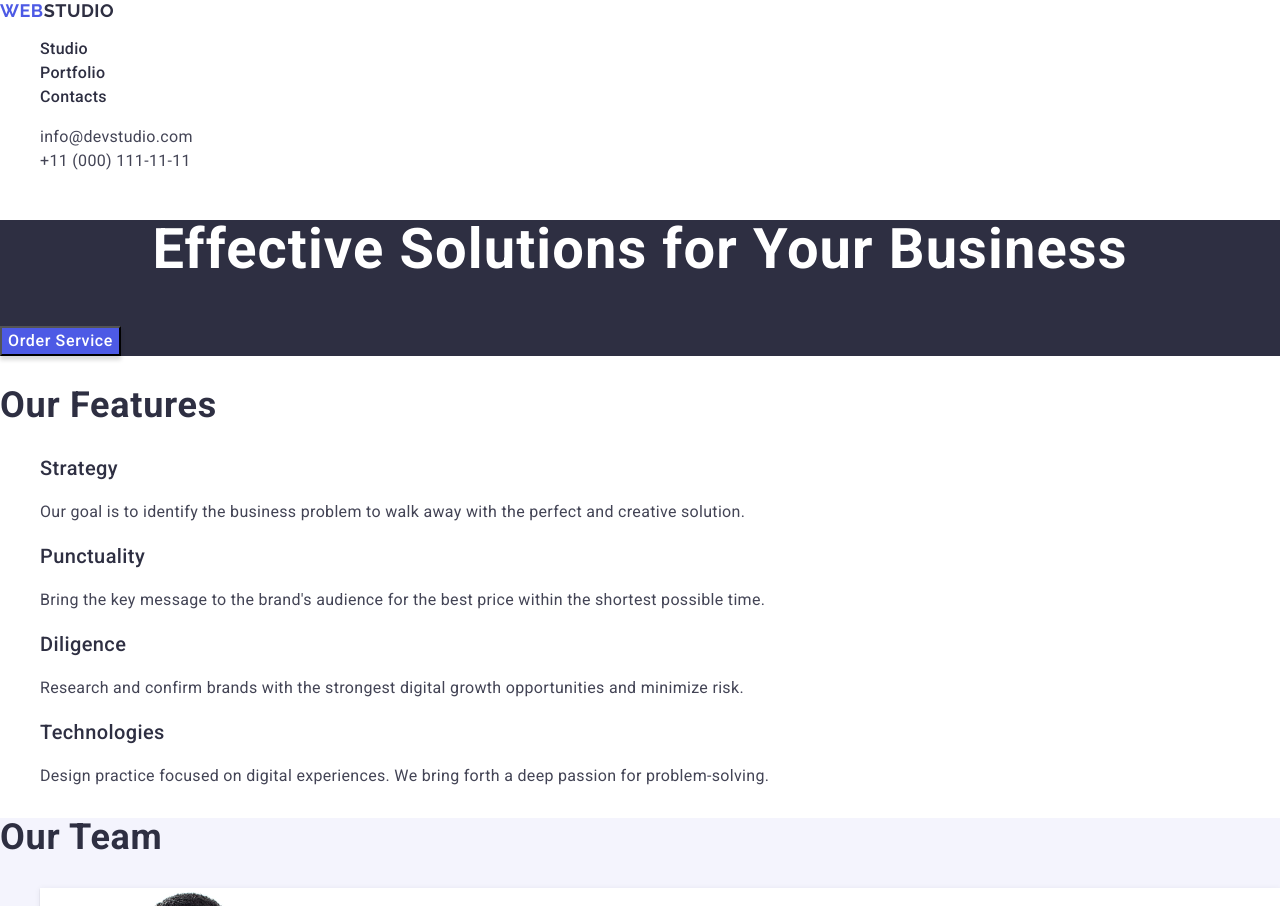
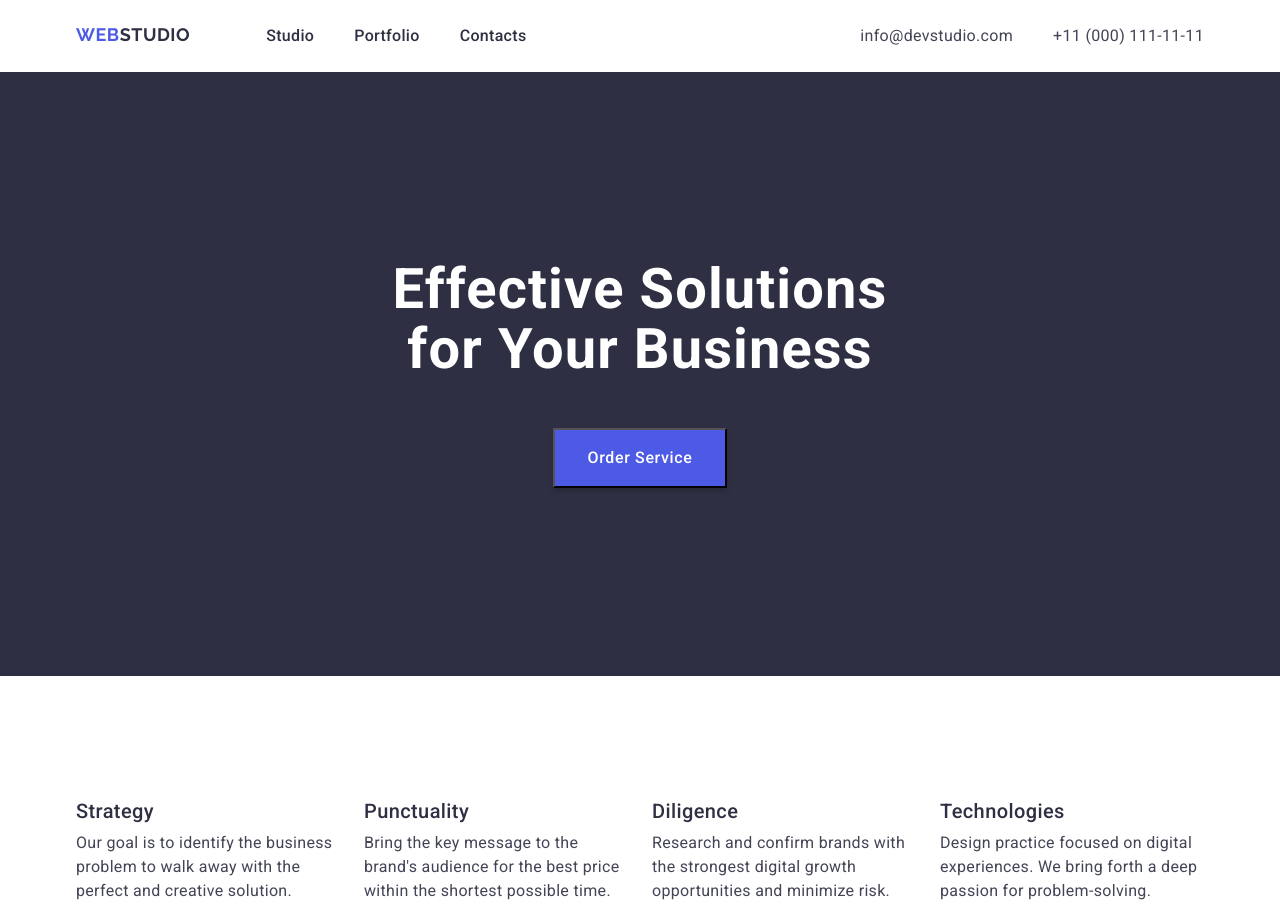
Before and after one commit to Dmyttro4308/goit-markup-hw-03, a plain HTML site: page index.html in a window 1280 px wide. Shown: the top 906 px of the page. Drawn offline with nearby package versions, Linux system fonts and the light colour scheme.

Commit message:
add index file

```diff
--- a/css/styles.css
+++ b/css/styles.css
@@ -4,8 +4,24 @@ body {
   color: #2e2f42;
 }
 
+html {
+  scroll-behavior: smooth;
+}
+
 ul {
   list-style-type: none;
+  margin-block: 0;
+  padding-left: 0;
+}
+
+p,
+h1,
+h2,
+h3,
+h4,
+h5,
+h6 {
+  margin-block: 0;
 }
 
 a {
@@ -18,6 +34,14 @@ address {
 
 button {
   cursor: pointer;
+  font-family: inherit;
+}
+
+.container {
+  width: 1158px;
+  padding-left: 15px;
+  padding-right: 15px;
+  margin: 0 auto;
 }
 
 .section-title {
@@ -43,6 +67,14 @@ button {
   color: #434455;
 }
 
+.header {
+  padding-block: 24px;
+}
+
+.header-container {
+  display: flex;
+}
+
 .header-logo {
   font-weight: 700;
   font-size: 18px;
@@ -51,6 +83,7 @@ button {
   text-transform: uppercase;
   color: #2e2f42;
   font-family: "Raleway", sans-serif;
+  margin-right: 76px;
 }
 
 .header-logo .accent {
@@ -61,6 +94,8 @@ button {
 }
 
 .header-list {
+  display: flex;
+  gap: 40px;
 }
 
 .header-item {
@@ -80,9 +115,13 @@ button {
 }
 
 .header-contacts {
+  margin-left: auto;
 }
 
 .header-contacts-list {
+  display: flex;
+  gap: 40px;
+  margin-left: auto;
 }
 
 .header-contacts-item {
@@ -104,6 +143,11 @@ button {
   background: #2e2f42;
 }
 
+.business-container {
+  padding-bottom: 188px;
+  padding-top: 188px;
+}
+
 .business-title {
   font-weight: 700;
   font-size: 56px;
@@ -111,6 +155,8 @@ button {
   letter-spacing: 0.02em;
   text-align: center;
   color: #fff;
+  max-width: 496px;
+  margin: auto;
 }
 
 .business-button {
@@ -121,6 +167,11 @@ button {
   color: #fff;
   box-shadow: 0 4px 4px 0 rgba(0, 0, 0, 0.15);
   background: #4d5ae5;
+  min-width: 169px;
+  display: block;
+  margin: 0 auto;
+  padding: 16px 32px;
+  margin-top: 48px;
 }
 
 .business-button:hover,
@@ -129,31 +180,54 @@ button {
 }
 
 .features {
+  padding-block: 123px;
 }
 
 .visually-hidden {
+  position: absolute;
+  width: 1px;
+  height: 1px;
+  margin: -1px;
+  border: 0;
+  padding: 0;
+  white-space: nowrap;
+  clip-path: inset(100%);
+  clip: rect(0 0 0 0);
+  overflow: hidden;
 }
 
 .features-list {
+  display: flex;
+  gap: 24px;
 }
 
 .features-item {
+  width: calc((100% - 24px * 3) / 4);
 }
 
 .features-subtitle {
 }
 
 .features-item-text {
+  margin-top: 8px;
 }
 
 .team {
   background: #f4f4fd;
 }
 
+.team-container {
+  padding-bottom: 120px;
+  padding-top: 120px;
+}
+
 .team-title {
+  text-align: center;
 }
 
 .team-list {
+  display: flex;
+  gap: 24px;
 }
 
 .team-item {
@@ -162,6 +236,8 @@ button {
     0 1px 1px 0 rgba(46, 47, 66, 0.16),
     0 1px 6px 0 rgba(46, 47, 66, 0.08);
   background: #fff;
+  width: calc((100% - 24px * 3) / 4);
+  margin-top: 72px;
 }
 
 .team-image {
@@ -169,35 +245,58 @@ button {
 
 .team-subtitle {
   text-align: center;
+  margin-top: 32px;
 }
 
 .team-text {
   text-align: center;
+  margin-bottom: 32px;
 }
 
 .portfolio {
 }
 
+.portfolio-container {
+  padding-bottom: 120px;
+  padding-top: 120px;
+}
+
 .portfolio-title {
+  text-align: center;
+  margin-bottom: 72px;
 }
 
 .portfolio-list {
+  display: flex;
+  flex-wrap: wrap;
+  gap: 48px 24px;
 }
 
 .portfolio-item {
+  width: calc((100% - 24px * 2) / 3);
 }
 
 .portfolio-image {
 }
 
 .portfolio-subtitle {
+  padding-top: 32px;
+  margin-bottom: 8px;
+  margin-left: 16px;
 }
 
 .portfolio-text {
+  padding-bottom: 32px;
+  margin-left: 16px;
 }
 
 .footer {
   background: #2e2f42;
+  padding-bottom: 100px;
+  padding-top: 100px;
+}
+
+.footer-container {
 }
 
 .footer-logo {
@@ -216,4 +315,6 @@ button {
 
 .footer-text {
   color: #f4f4fd;
+  margin-top: 16px;
+  max-width: 264px;
 }
--- a/index.html
+++ b/index.html
@@ -21,12 +21,15 @@
   </head>
   <body>
     <header class="header">
+      <div class="container header-container">
         <a class="header-logo" href="./index.html"
           ><span class="accent">Web</span>Studio</a
         >
         <nav class="header-navigation">
           <ul class="header-list">
-          <li class="header-item"><a class="header-link" href="">Studio</a></li>
+            <li class="header-item">
+              <a class="header-link" href="">Studio</a>
+            </li>
             <li class="header-item">
               <a class="header-link" href="">Portfolio</a>
             </li>
@@ -49,20 +52,24 @@
             </li>
           </ul>
         </address>
+      </div>
     </header>
     <main>
       <section class="business">
+        <div class="container business-container">
           <h1 class="business-title">Effective Solutions for Your Business</h1>
           <button class="business-button" type="button">Order Service</button>
+        </div>
       </section>
       <section class="features">
+        <div class="container">
           <h2 class="visually-hidden section-title">Our Features</h2>
           <ul class="features-list">
             <li class="features-item">
               <h3 class="features-subtitle section-subtitle">Strategy</h3>
               <p class="features-item-text section-text">
-              Our goal is to identify the business problem to walk away with the
-              perfect and creative solution.
+                Our goal is to identify the business problem to walk away with
+                the perfect and creative solution.
               </p>
             </li>
             <li class="features-item">
@@ -87,8 +94,10 @@
               </p>
             </li>
           </ul>
+        </div>
       </section>
       <section class="team">
+        <div class="container team-container">
           <h2 class="team-title section-title">Our Team</h2>
           <ul class="team-list">
             <li class="team-item">
@@ -137,8 +146,10 @@
               <p class="team-text section-text">UI Designer</p>
             </li>
           </ul>
+        </div>
       </section>
       <section class="portfolio">
+        <div class="container portfolio-container">
           <h2 class="portfolio-title section-title">Our Portfolio</h2>
           <ul class="portfolio-list">
             <li class="portfolio-item">
@@ -173,7 +184,9 @@
                 height="300"
                 alt="Meditation App"
               />
-            <h3 class="portfolio-subtitle section-subtitle">Meditation App</h3>
+              <h3 class="portfolio-subtitle section-subtitle">
+                Meditation App
+              </h3>
               <p class="portfolio-text section-text">App</p>
             </li>
             <li class="portfolio-item">
@@ -208,20 +221,25 @@
                 height="300"
                 alt="Online Courses"
               />
-            <h3 class="portfolio-subtitle section-subtitle">Online Courses</h3>
+              <h3 class="portfolio-subtitle section-subtitle">
+                Online Courses
+              </h3>
               <p class="portfolio-text section-text">Marketing</p>
             </li>
           </ul>
+        </div>
       </section>
     </main>
     <footer class="footer">
+      <div class="container footer-container">
         <a class="footer-logo" href="./index.html"
           ><span class="accent">Web</span>Studio</a
         >
         <p class="footer-text section-text">
-        Increase the flow of customers and sales for your business with digital
-        marketing & growth solutions.
+          Increase the flow of customers and sales for your business with
+          digital marketing & growth solutions.
         </p>
+      </div>
     </footer>
   </body>
 </html>
```
Lines whose indentation alone changed are shown as unchanged.
